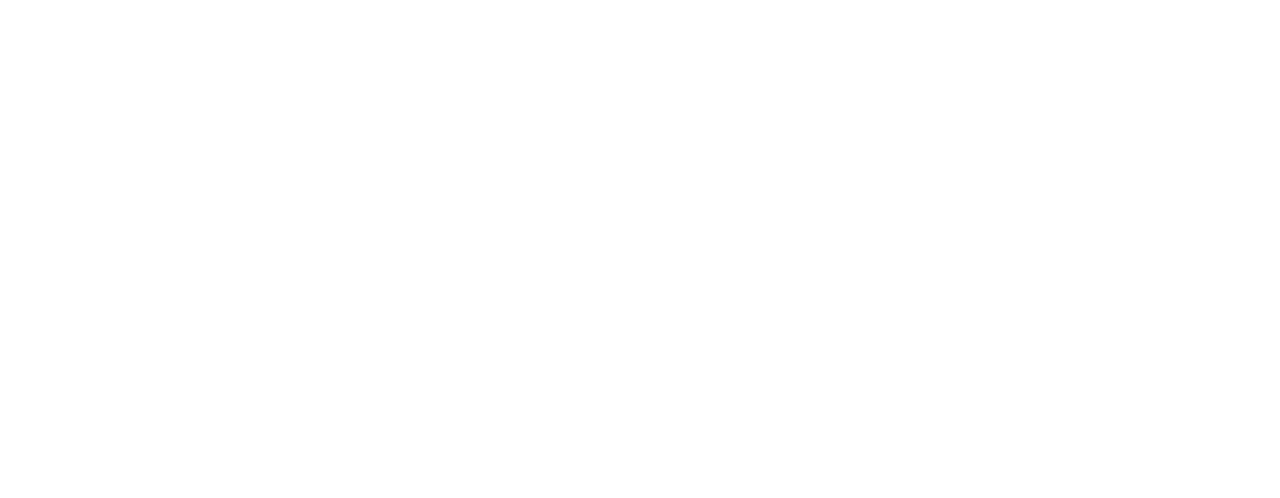
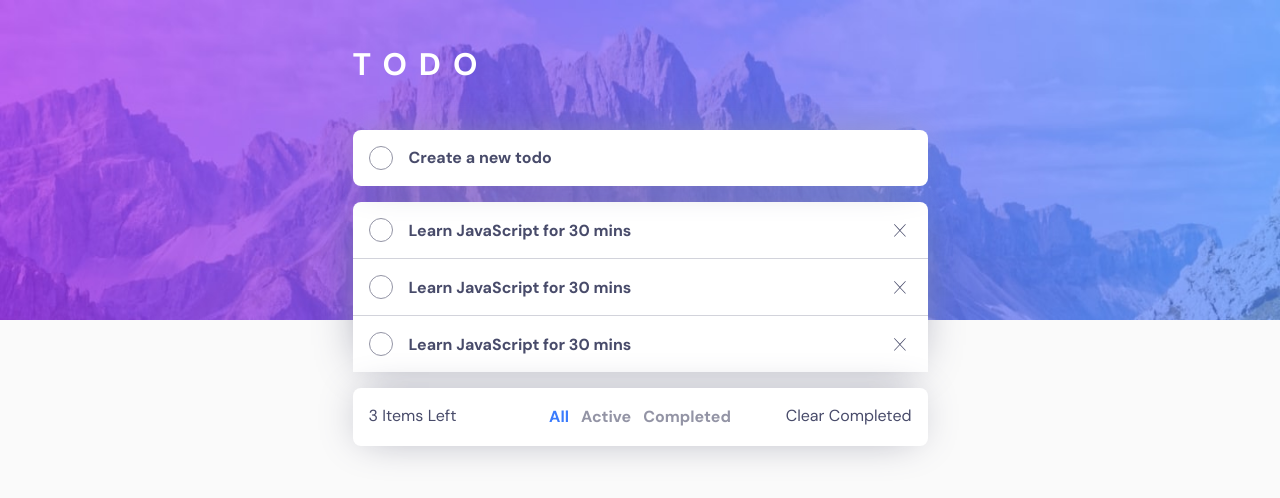
Before and after one commit to joshua-emmanuel/todo-app, a website built with Vite: page index.html in a window 1280 px wide. Built offline with nearby package versions, Linux system fonts and the light colour scheme.

Commit message:
Finish Content Structure & Styling

```diff
--- a/assets/css/style.css
+++ b/assets/css/style.css
@@ -0,0 +1,348 @@
+/* Box sizing rules */
+*,
+*::before,
+*::after {
+  box-sizing: border-box;
+}
+
+/* Prevent font size inflation */
+html {
+  -moz-text-size-adjust: none;
+  -webkit-text-size-adjust: none;
+  text-size-adjust: none;
+}
+
+/* Remove default margin in favour of better control in authored CSS */
+body,
+h1,
+h2,
+h3,
+h4,
+p,
+figure,
+blockquote,
+dl,
+dd {
+  margin: 0;
+}
+
+/* Remove list styles on ul, ol elements with a list role, which suggests default styling will be removed */
+ul[role="list"],
+ol[role="list"] {
+  list-style: none;
+}
+
+/* Set core body defaults */
+body {
+  min-height: 100vh;
+  line-height: 1.5;
+}
+
+/* Set shorter line heights on headings and interactive elements */
+h1,
+h2,
+h3,
+h4,
+button,
+input,
+label {
+  line-height: 1.1;
+}
+
+/* Balance text wrapping on headings */
+h1,
+h2,
+h3,
+h4 {
+  text-wrap: balance;
+}
+
+/* A elements that don't have a class get default styles */
+a:not([class]) {
+  text-decoration-skip-ink: auto;
+  color: currentColor;
+}
+
+/* Make images easier to work with */
+img,
+picture {
+  max-width: 100%;
+  display: block;
+}
+
+/* Inherit fonts for inputs and buttons */
+input,
+button,
+textarea,
+select {
+  font: inherit;
+}
+
+/* Make sure textareas without a rows attribute are not tiny */
+textarea:not([rows]) {
+  min-height: 10em;
+}
+
+/* Anything that has been anchored to should have extra scroll margin */
+:target {
+  scroll-margin-block: 5ex;
+}
+
+:root {
+  --white: hsl(0, 0%, 100%);
+
+  --clr-bright-blue: hsl(220, 98%, 61%);
+  --clr-gradient: linear-gradient(
+    to right,
+    hsl(192, 100%, 67%),
+    hsl(280, 87%, 65%)
+  );
+
+  --very-light-gray: hsl(0, 0%, 98%);
+  --very-light-grayish-blue: hsl(236, 33%, 92%);
+  --light-grayish-blue: hsl(233, 11%, 84%);
+  --dark-grayish-blue: hsl(236, 9%, 61%);
+  --very-dark-grayish-blue: hsl(235, 19%, 35%);
+
+  --step--2: clamp(0.61rem, 0.6rem + 0.06vw, 0.64rem);
+  --step--1: clamp(0.73rem, 0.7rem + 0.12vw, 0.8rem);
+  --step-0: clamp(0.88rem, 0.83rem + 0.22vw, 1rem);
+  --step-1: clamp(1.05rem, 0.98rem + 0.35vw, 1.25rem);
+  --step-2: clamp(1.26rem, 1.15rem + 0.53vw, 1.56rem);
+  --step-3: clamp(1.51rem, 1.36rem + 0.77vw, 1.95rem);
+  --step-4: clamp(1.81rem, 1.6rem + 1.09vw, 2.44rem);
+  --step-5: clamp(2.18rem, 1.87rem + 1.52vw, 3.05rem);
+
+  --fs-xsmall: var(--step--2);
+  --fs-small: var(--step--1);
+  --fs-base: var(--step-0);
+  --fs-medium: var(--step-1);
+  --fs-large: var(--step-2);
+  --fs-xlarge: var(--step-3);
+  --fs-xxlarge: var(--step-4);
+  --fs-xxxlarge: var(--step-5);
+
+  --fw-base: 400;
+  --fw-bold: 700;
+
+  --font-family: "DM Sans", Inter, system-ui, sans-serif;
+}
+
+body {
+  font-family: var(--font-family);
+  font-size: var(--fs-base);
+  font-weight: var(--fw-base);
+  color: var(--very-dark-grayish-blue);
+  background-color: var(--very-light-gray);
+  background-image: url("../images/bg-desktop-light.jpg");
+  background-repeat: no-repeat;
+  background-position: top;
+  background-size: 100% 40%;
+}
+
+button,
+label {
+  cursor: pointer;
+}
+
+input {
+  border: none;
+  outline: none;
+}
+
+input,
+input::placeholder {
+  color: var(--very-dark-grayish-blue);
+  font-size: var(--fs-base);
+  font-weight: var(--fw-bold);
+}
+
+.wrapper {
+  width: min(575px, 100% - 2rem);
+  margin-inline: auto;
+}
+
+header {
+  padding-block: 3rem;
+}
+
+h1 {
+  letter-spacing: 0.75rem;
+  font-size: var(--fs-xlarge);
+  font-weight: var(--fw-bold);
+  color: var(--white);
+}
+
+.todo-input-field {
+  position: relative;
+}
+
+.todo-input-field input {
+  width: 100%;
+  align-items: center;
+  gap: 1rem;
+  border-radius: 0.5rem;
+  padding-block: 1rem;
+  padding-left: 3.5rem;
+  background-color: var(--white);
+  box-shadow: -2px 0px 43px -12px var(--dark-grayish-blue);
+}
+
+.todo-input-field button {
+  position: absolute;
+  display: inline-block;
+  inset: 0;
+  margin: auto 1rem;
+  width: 1.5rem;
+  height: 1.5rem;
+  border-radius: 50%;
+  border: 1px solid var(--dark-grayish-blue);
+  background: transparent;
+}
+
+.todos {
+  width: 100%;
+  border-radius: 0.5rem;
+  box-shadow: -2px 0px 43px -12px var(--dark-grayish-blue);
+}
+
+.todo-list {
+  margin-bottom: 0;
+  padding-left: 0;
+  list-style-type: none;
+}
+
+.todo-list > * + * {
+  border-top: 1px solid var(--light-grayish-blue);
+}
+
+.todo-list__item {
+  display: flex;
+  align-items: center;
+  gap: 1rem;
+  padding-block: 1rem;
+  padding-left: 1rem;
+  background-color: var(--white);
+}
+
+.todo-list__item:first-child {
+  border-top-left-radius: 0.5rem;
+  border-top-right-radius: 0.5rem;
+}
+
+.todos > :last-child {
+  border-bottom-left-radius: 0.5rem;
+  border-bottom-right-radius: 0.5rem;
+}
+
+.todo-list input[type="checkbox"] {
+  position: absolute;
+  opacity: 0;
+}
+
+.todo-list input[type="checkbox"]:checked ~ .todo-name {
+  text-decoration: line-through;
+  opacity: 0.5;
+}
+
+.todo-list input[type="checkbox"]:checked ~ .todo-name {
+  text-decoration: line-through;
+  opacity: 0.5;
+}
+
+.todo-checkbox {
+  display: inline-block;
+  width: 1.5rem;
+  height: 1.5rem;
+  border-radius: 50%;
+  border: 1px solid var(--dark-grayish-blue);
+}
+
+.todo-list input[type="checkbox"]:checked ~ .todo-checkbox {
+  border: 0;
+  background: url("../images/icon-check.svg"), var(--clr-gradient);
+  background-repeat: no-repeat;
+  background-position: center;
+}
+
+.todo-name {
+  font-weight: var(--fw-bold);
+  margin-right: auto;
+}
+
+.remove-todo-btn {
+  padding-right: 1rem;
+  border: none;
+  background: transparent;
+}
+
+.remove-todo-btn img {
+  width: 70%;
+}
+
+.todos__status {
+  display: flex;
+  justify-content: space-between;
+  padding: 1rem;
+  border-top: 1px solid var(--light-grayish-blue);
+  border-bottom-left-radius: 0.5rem;
+  border-bottom-right-radius: 0.5rem;
+  background-color: var(--white);
+}
+
+.todos-filter {
+  display: flex;
+  justify-content: center;
+  align-content: center;
+  border-radius: 0.5rem;
+  margin-top: 2rem;
+  padding: 1rem;
+  background-color: var(--white);
+  box-shadow: -2px 0px 43px -12px var(--dark-grayish-blue);
+}
+
+.todos-filter {
+  position: relative;
+}
+
+.todos-filter button {
+  font-weight: var(--fw-bold);
+  border: 0;
+  background: transparent;
+  color: var(--dark-grayish-blue);
+}
+
+.todos-filter p {
+  display: none;
+  position: absolute;
+}
+
+.todos-filter > *:hover {
+  color: var(--very-dark-grayish-blue);
+}
+
+.todos-filter .active-todos {
+  left: 1rem;
+}
+
+.todos-filter .clear-completed-todos {
+  right: 1rem;
+}
+
+.todos-filter button[aria-selected="true"] {
+  color: var(--clr-bright-blue);
+}
+
+@media (min-width: 50em) {
+  .todos__status {
+    display: none;
+  }
+
+  .todos-filter {
+    margin-top: 1rem;
+  }
+
+  .todos-filter p {
+    display: block;
+  }
+}
--- a/index.html
+++ b/index.html
@@ -4,11 +4,67 @@
   <meta charset="UTF-8">
   <meta name="viewport" content="width=device-width, initial-scale=1.0">
   <link rel="shortcut icon" href="./assets/images/favicon-32x32.png" type="image/x-icon">
+  <link rel="preconnect" href="https://fonts.googleapis.com">
+  <link rel="preconnect" href="https://fonts.gstatic.com" crossorigin>
+  <link href="https://fonts.googleapis.com/css2?family=DM+Sans:opsz,wght@9..40,400;9..40,500;9..40,700&display=swap" rel="stylesheet">
   <link rel="stylesheet" href="./assets/css/style.css">
   <script src="./assets/js/main.js" defer></script>
   <title>Todo App</title>
 </head>
 <body>
-
+  <header>
+    <div class="wrapper">
+      <h1>TODO</h1>
+    </div>
+  </header>
+  <main>
+    <div class="wrapper">
+      <form action="#" autocomplete="off">
+        <div class="todo-input-field">
+          <button type="button"></button>
+          <input type="text" name="todo-input" id="todo-input" placeholder="Create a new todo">
+        </div>
+        <div class="todos">
+          <ul class="todo-list">
+            <li class="todo-list__item">
+              <input type="checkbox" id="todo-id">
+              <label class="todo-checkbox" for="todo-id"></label>
+              <label for="todo-id" class="todo-name">Learn JavaScript for 30 mins</label>
+              <button class="remove-todo-btn">
+                <img src="./assets/images/icon-cross.svg" alt="">
+              </button>
+            </li>
+            <li class="todo-list__item">
+              <input type="checkbox" id="todo-id-2">
+              <label class="todo-checkbox" for="todo-id-2"></label>
+              <label for="todo-id-2" class="todo-name">Learn JavaScript for 30 mins</label>
+              <button class="remove-todo-btn">
+                <img src="./assets/images/icon-cross.svg" alt="">
+              </button>
+            </li>
+            <li class="todo-list__item">
+              <input type="checkbox" id="todo-id-3">
+              <label class="todo-checkbox" for="todo-id-3"></label>
+              <label for="todo-id-3" class="todo-name">Learn JavaScript for 30 mins</label>
+              <button class="remove-todo-btn">
+                <img src="./assets/images/icon-cross.svg" alt="">
+              </button>
+            </li>
+          </ul>
+          <div class="todos__status">
+            <p class="active-todos">3 Items Left</p>
+            <p class="clear-completed-todos">Clear Completed</p>
+          </div>
+        </div>
+        <div class="todos-filter">
+          <p class="active-todos">3 Items Left</p>
+          <button type="button" aria-selected="true">All</button>
+          <button type="button" aria-selected="false">Active</button>
+          <button type="button" aria-selected="false">Completed</button>
+          <p class="clear-completed-todos">Clear Completed</p>
+        </div>
+      </form>
+    </div>
+  </main>
 </body>
 </html>
```
